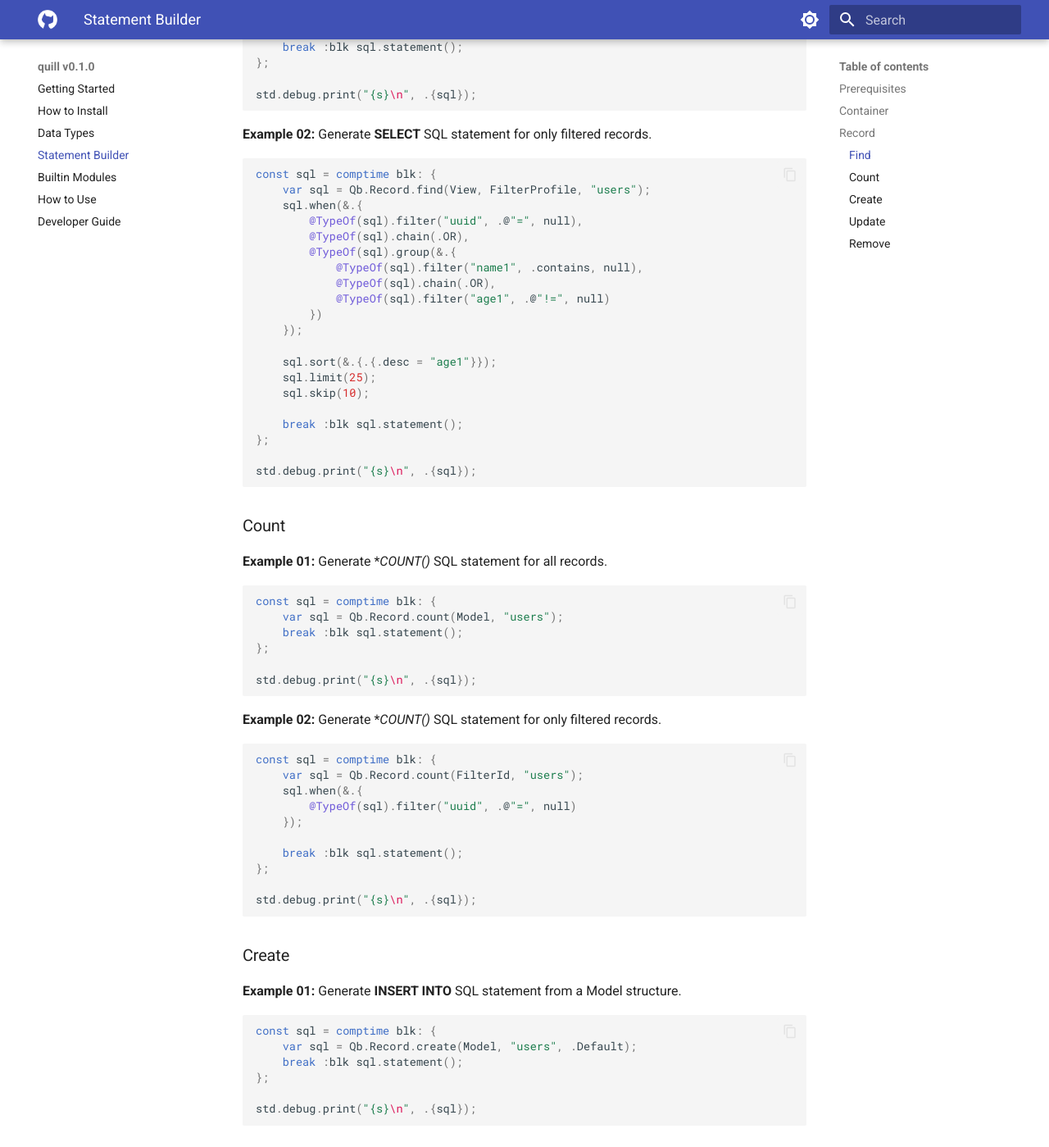
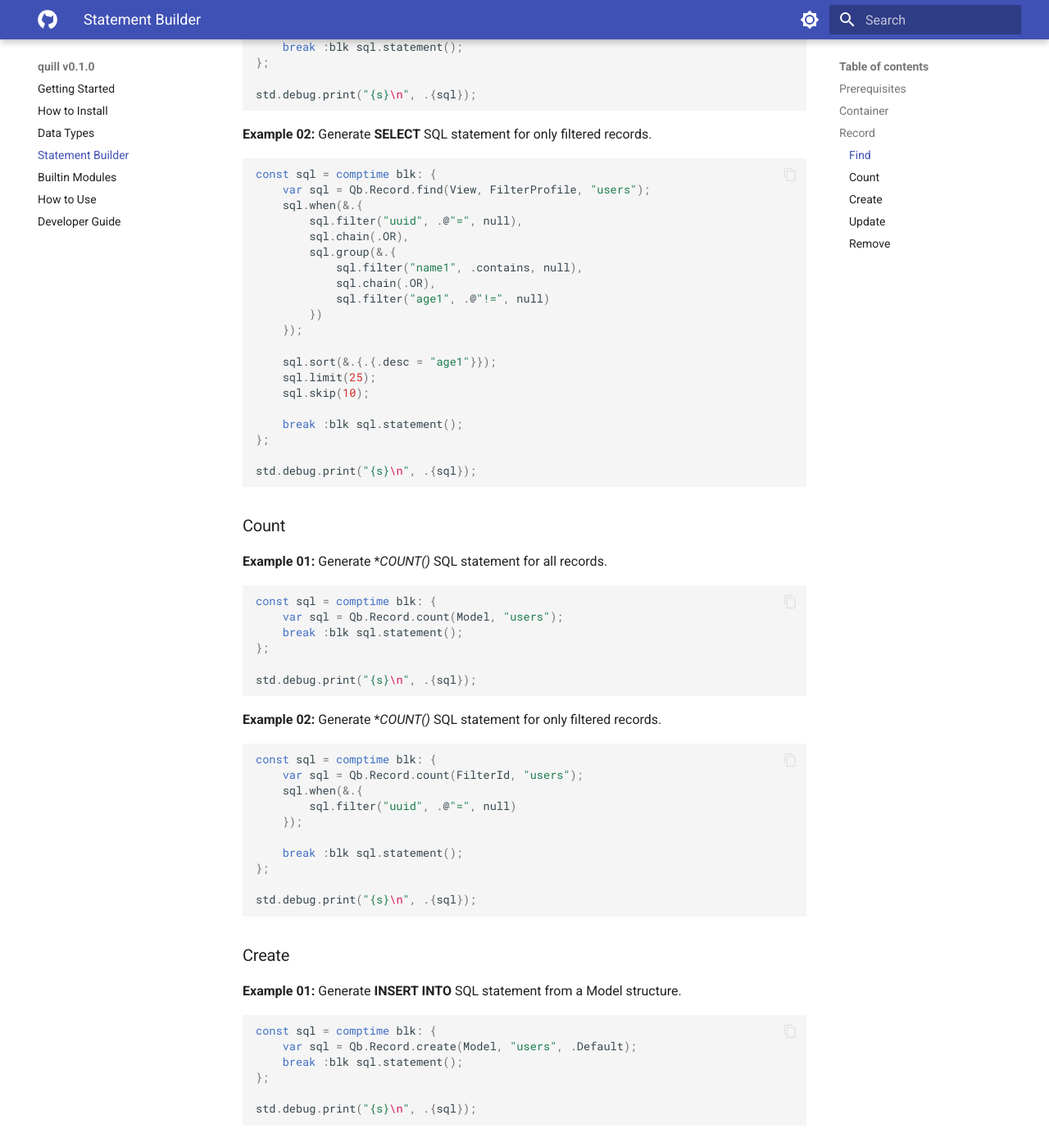
Before and after one commit to bitlaab-bolt/quill, an MkDocs documentation site: the page built from docs/builder.md, in a window 1280 px wide and 1400 px high, scrolled down 2075 px. Shown: the whole window at 82% size. Built offline with MkDocs 1.6.1 and Material for MkDocs 9.7.7, drawn with Linux system fonts in a browser that asks for light colours; some of the changed text lies outside the part shown.

Commit message:
adding some changes

````diff
--- a/docs/builder.md
+++ b/docs/builder.md
@@ -74,7 +74,6 @@ pub const ModelProfile = struct {
     verified1: Dt.Bool,
     about1: Dt.CastInto(.Blob, Dt.Slice),
 };
-
 ```
 
 ## Container
@@ -109,12 +108,12 @@ std.debug.print("{s}\n", .{sql});
 const sql = comptime blk: {
     var sql = Qb.Record.find(View, FilterProfile, "users");
     sql.when(&.{
-        @TypeOf(sql).filter("uuid", .@"=", null),
-        @TypeOf(sql).chain(.OR),
-        @TypeOf(sql).group(&.{
-            @TypeOf(sql).filter("name1", .contains, null),
-            @TypeOf(sql).chain(.OR),
-            @TypeOf(sql).filter("age1", .@"!=", null)
+        sql.filter("uuid", .@"=", null),
+        sql.chain(.OR),
+        sql.group(&.{
+            sql.filter("name1", .contains, null),
+            sql.chain(.OR),
+            sql.filter("age1", .@"!=", null)
         })
     });
 
@@ -147,7 +146,7 @@ std.debug.print("{s}\n", .{sql});
 const sql = comptime blk: {
     var sql = Qb.Record.count(FilterId, "users");
     sql.when(&.{
-        @TypeOf(sql).filter("uuid", .@"=", null)
+        sql.filter("uuid", .@"=", null)
     });
 
     break :blk sql.statement();
@@ -188,7 +187,7 @@ std.debug.print("{s}\n", .{sql});
 const sql = comptime blk: {
     var sql = Qb.Record.update(ModelProfile, FilterId, "users", .Exact);
     sql.when(&.{
-        @TypeOf(sql).filter("uuid", .@"=", null),
+        sql.filter("uuid", .@"=", null),
     });
 
     break :blk sql.statement();
@@ -215,7 +214,7 @@ std.debug.print("{s}\n", .{sql});
 const sql = comptime blk: {
     var sql = Qb.Record.remove(FilterId, "users", .Exact);
     sql.when(&.{
-        @TypeOf(sql).filter("uuid", .@"=", null),
+        sql.filter("uuid", .@"=", null),
     });
 
     break :blk sql.statement();
````
Also changed, not shown: 1 other file.
